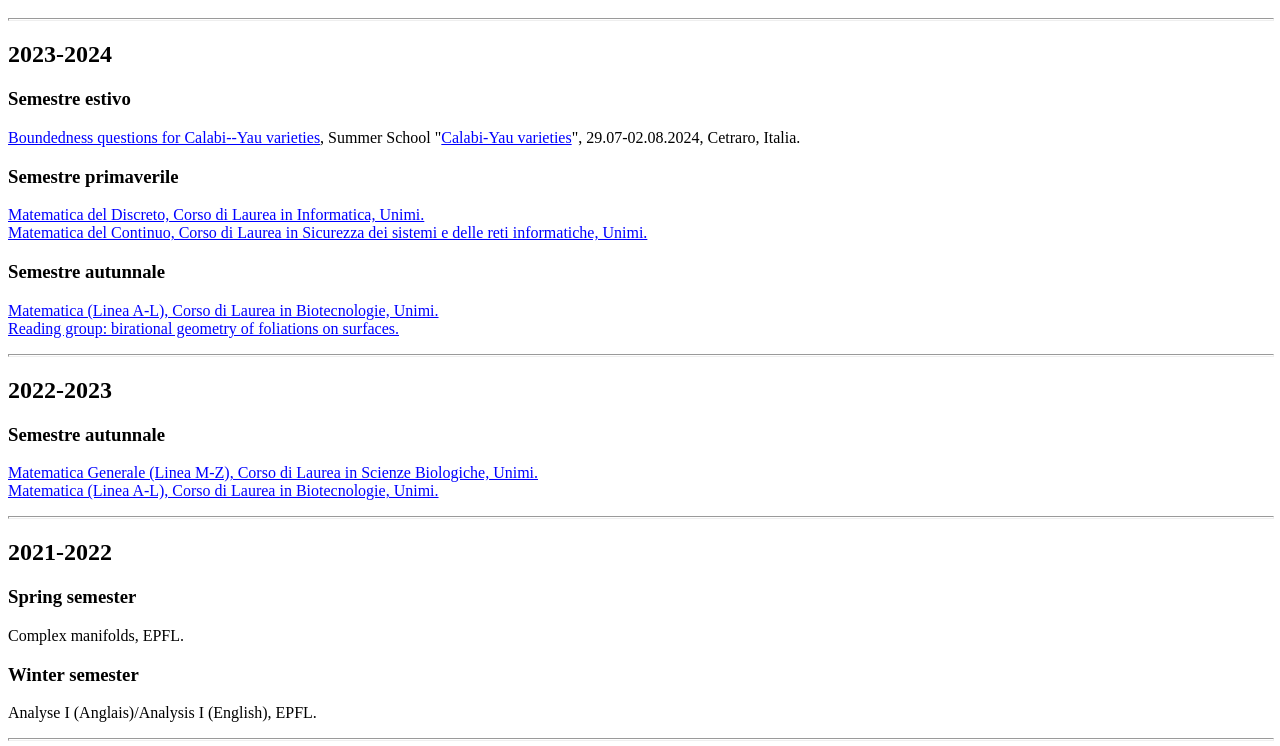
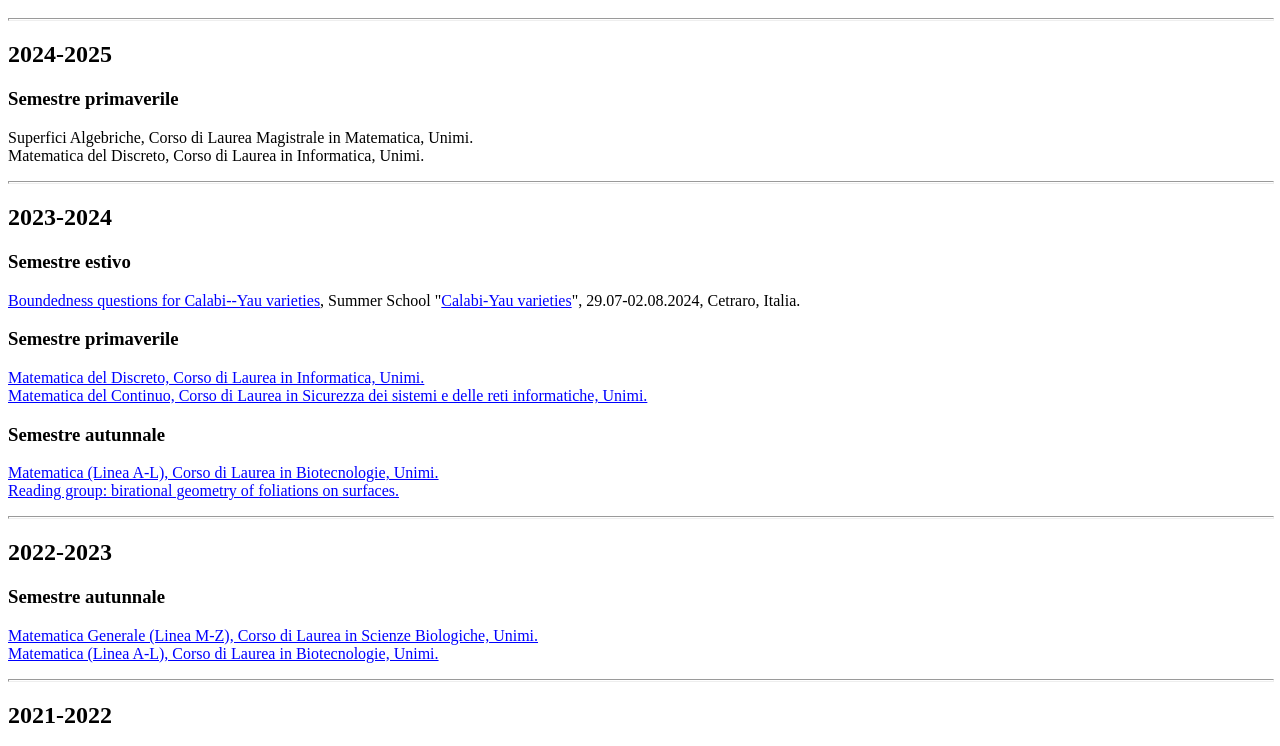
Before and after one commit to rsvaldi/rsvaldi.github.io, a plain HTML site: page dida.html in a window 1280 px wide. Shown: the part 48-794 px from the top of the page. Drawn offline with nearby package versions, Linux system fonts and the light colour scheme.

Commit message:
Update dida.html

```diff
--- a/dida.html
+++ b/dida.html
@@ -20,6 +20,18 @@
 <h1>
   <a name="cima"></a>Roberto Svaldi - Teaching
 </h1>
+
+<hr width="100%" size="3">
+
+<p>
+<h2>
+<font size="+2">2024-2025</font>
+</h2>
+<h3>Semestre primaverile</h3>
+Superfici Algebriche, Corso di Laurea Magistrale in Matematica, Unimi.
+<br>
+Matematica del Discreto, Corso di Laurea in Informatica, Unimi.
+</p>
 
 <hr width="100%" size="3">
 
```
